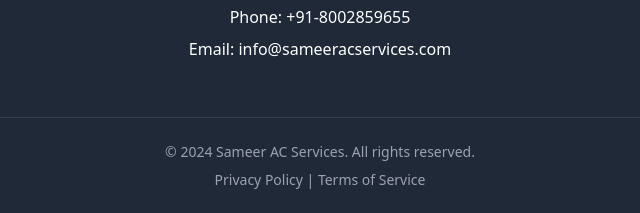
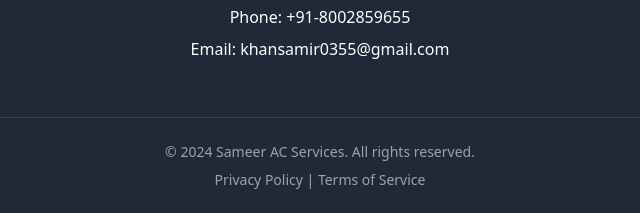
Before and after one commit to NextGenDeveloper1/sameer, a website: page index.html in a window 1280 px wide. Shown: the part 5530-5743 px from the top of the page, 320-960 px from the left. Drawn offline with nearby package versions, Linux system fonts and the light colour scheme.

Commit message:
Update index.html

```diff
--- a/index.html
+++ b/index.html
@@ -489,7 +489,7 @@
                 <p class="mb-2">1234 Main Street, Suite 100</p>
                 <p class="mb-2">Rahmat Nagar,Dhelwani,Dumraon, Bihar, ZIP Code-802119</p>
                 <p class="mb-2">Phone: +91-8002859655</p>
-                <p class="mb-2">Email: <a href="mailto:khansamir0355@gmail.com" class="hover:text-teal-300">info@sameeracservices.com</a></p>
+                <p class="mb-2">Email: <a href="mailto:khansamir0355@gmail.com" class="hover:text-teal-300">khansamir0355@gmail.com</a></p>
             </div>
             <!-- Social Media Links -->
             <div>
```
